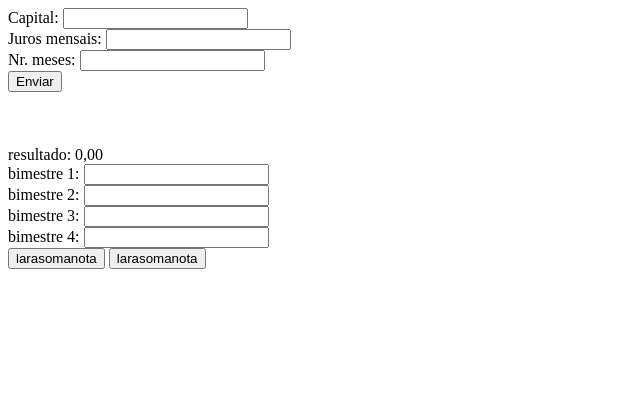
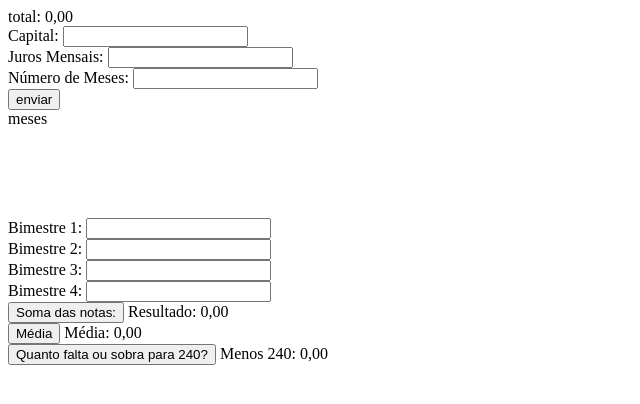
Before and after one commit to larinhaartoni1/primeirof_3t, a plain HTML site: page index.html in a window 1280 px wide. Shown: the whole page, without its empty margins (0-640 px from the left). Drawn offline with Linux system fonts and the light colour scheme.

Commit message:
Update index.html

```diff
--- a/index.html
+++ b/index.html
@@ -5,20 +5,49 @@
     <meta http-equiv="X-UA-Compatible" content="IE=edge">
     <meta name="viewport" content="width=device-width, initial-scale=1.0">
     <title>Primeiro F</title>
-    <script src="estudo.js"></script>
+  <script src="estudo.js"></script>
+  <link rel="stylesheet" href="geral.css">
 </head>
 <body>
-    Capital: <input id="valor" type="text"><br>
-    Juros mensais: <input id="juros" type="text"><br>
-    Nr. meses: <input id="meses" type="text"><br>
-    <button onclick="total()">Enviar</button>
+    <div class="calculadora">
+        <div id="sptotal">
+            <span id="total">total: 0,00</span>
+        </div>
 
-    <br><br><br><br>
-    <span id="result">resultado: 0,00</span><br>
-    bimestre 1: <input id="b1" type="text"><br>
-    bimestre 2: <input id="b2" type="text"><br>
-    bimestre 3: <input id="b3" type="text"><br>
-    bimestre 4: <input id="b4" type="text"><br>
+    Capital: <input id="valor" type="text"> <br>
+    Juros Mensais: <input id="juros" type="text"> <br>
+    Número de Meses: <input id="meses" type="text"> <br>
+    <button onclick="total()"> enviar</button><br>
+    <div id="spMes">
+        <span id="mes">meses</span>
+    </div>
 
-    <button onclick="larasomanota()">larasomanota</button>
-    <button onclick="laraperdenota()">larasomanota</button>
+    </div>
+    <br><br><br><br><br>
+
+    Bimestre 1: <input id="b1" type="text" ><br>
+    Bimestre 2: <input id="b2" type="text" ><br>
+    Bimestre 3: <input id="b3" type="text" ><br>
+    Bimestre 4: <input id="b4" type="text" ><br>
+
+    <button onclick="somaNota()">
+        Soma das notas:
+    </button>
+    <span id="result">
+        Resultado: 0,00
+    </span><br>
+    <button onclick="media1()">
+        Média
+    </button>
+    <span id="result1">
+        Média: 0,00
+    </span><br>
+    <button onclick="subtracao()">
+        Quanto falta ou sobra para 240?
+    </button>
+    <span id="result2">
+        Menos 240: 0,00
+    </span><br>
+
+    </body>
+</html>
```
